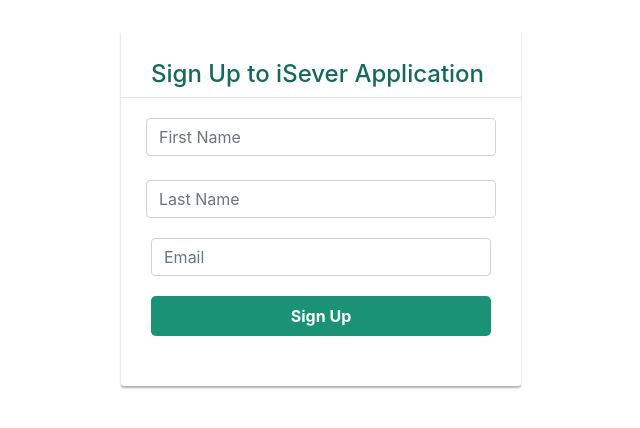
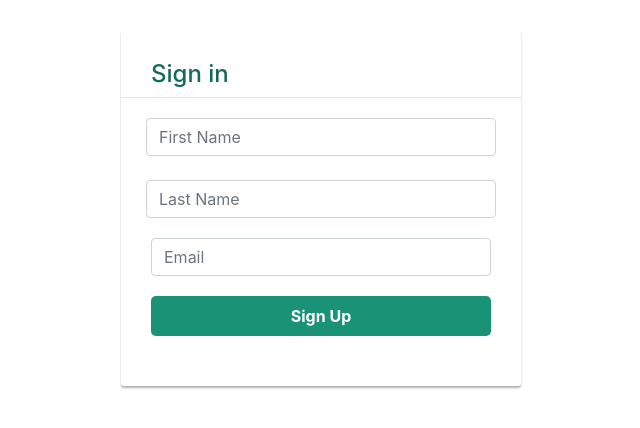
Before and after one commit to JessieLuo/Client-ServerWebApplications, a website: page cusLogin.html in a window 1280 px wide. Shown: the whole page, without its empty margins (319-959 px from the left). Drawn offline with nearby package versions, Linux system fonts and the light colour scheme.

Commit message:
third.one commit

```diff
--- a/cusLogin.html
+++ b/cusLogin.html
@@ -1,10 +1,11 @@
 <!DOCTYPE html>
 <html lang="en">
+
 <head>
     <meta charset="utf-8">
     <meta name="viewport" content="width=device-width, initial-scale=1, shrink-to-fit=no">
     <link rel="stylesheet" href="https://fonts.googleapis.com/css?family=Roboto:400,700">
-<title>Deakin Newsletter Signup</title>
+    <title>iCrowd Task Login</title>
     <link rel='stylesheet' type='text/css' media='screen' href='CSS/main.css'>
     <link rel="stylesheet" href="https://stackpath.bootstrapcdn.com/bootstrap/4.5.0/css/bootstrap.min.css">
     <link rel="stylesheet" href="https://maxcdn.bootstrapcdn.com/font-awesome/4.7.0/css/font-awesome.min.css">
@@ -14,19 +15,22 @@
 
 
 </head>
+
 <body>
 
     <div class="signup-form">
         <form action="/" method="post">
 
-		<h4>Sign Up to iSever Application</h4>
+            <h4>Sign in</h4>
             <hr>
             <div class="form-group">
                 <div class="row">
-				<div class="col"><input type="text" class="form-control" name="first_name" placeholder="First Name" required="required"><br></div>
+                    <div class="col"><input type="text" class="form-control" name="first_name" placeholder="First Name"
+                            required="required"><br></div>
                 </div>
                 <div class="row">
-            <div class="col"><input type="text" class="form-control" name="last_name" placeholder="Last Name" required="required"></div>
+                    <div class="col"><input type="text" class="form-control" name="last_name" placeholder="Last Name"
+                            required="required"></div>
                 </div>
             </div>
             <div class="form-group">
@@ -42,4 +46,5 @@
 	</div> -->
     </div>
 </body>
+
 </html>
```
Also changed, not shown: package.json (added, +23 -0 lines). Lines whose indentation alone changed are shown as unchanged.
